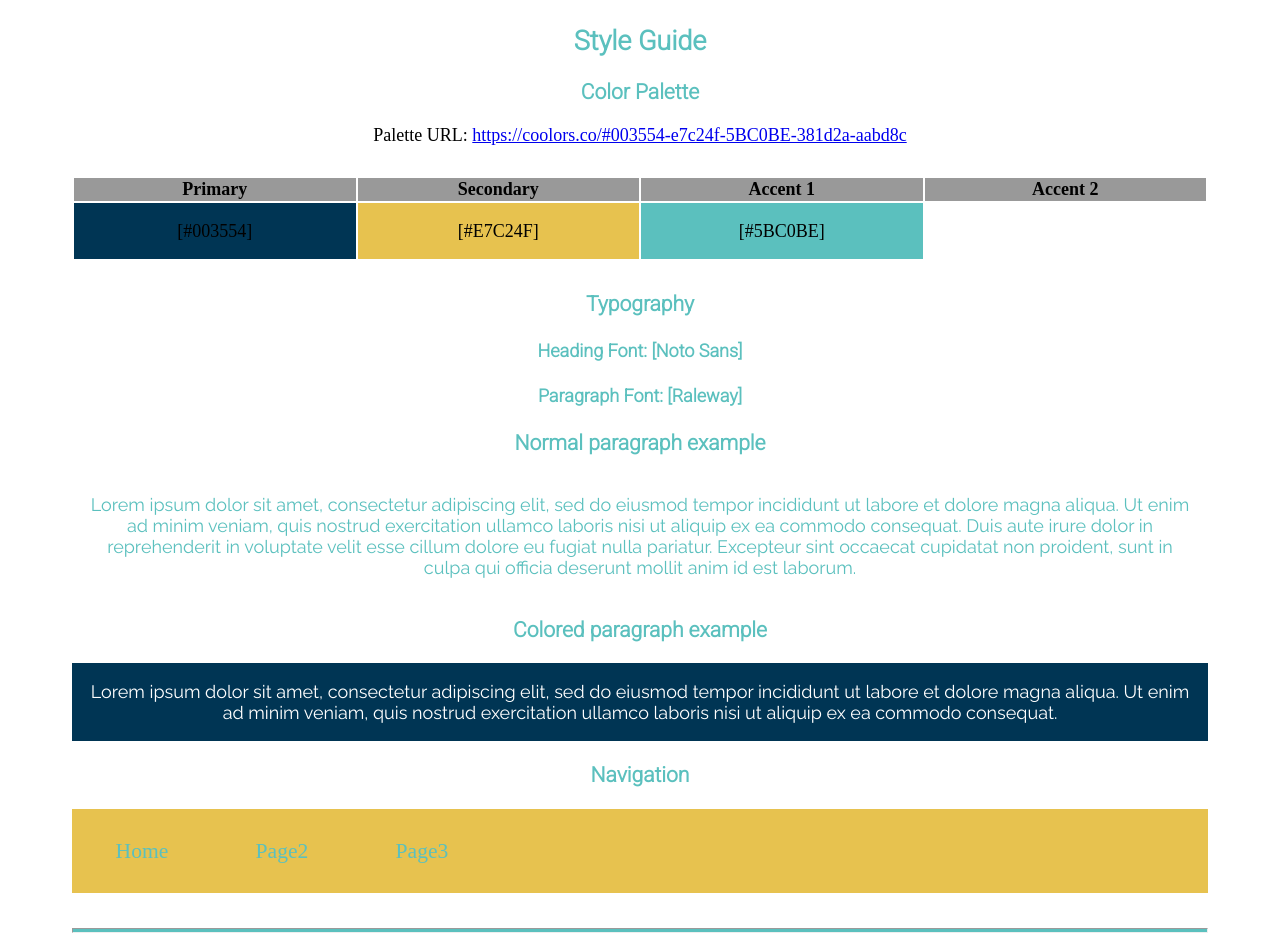
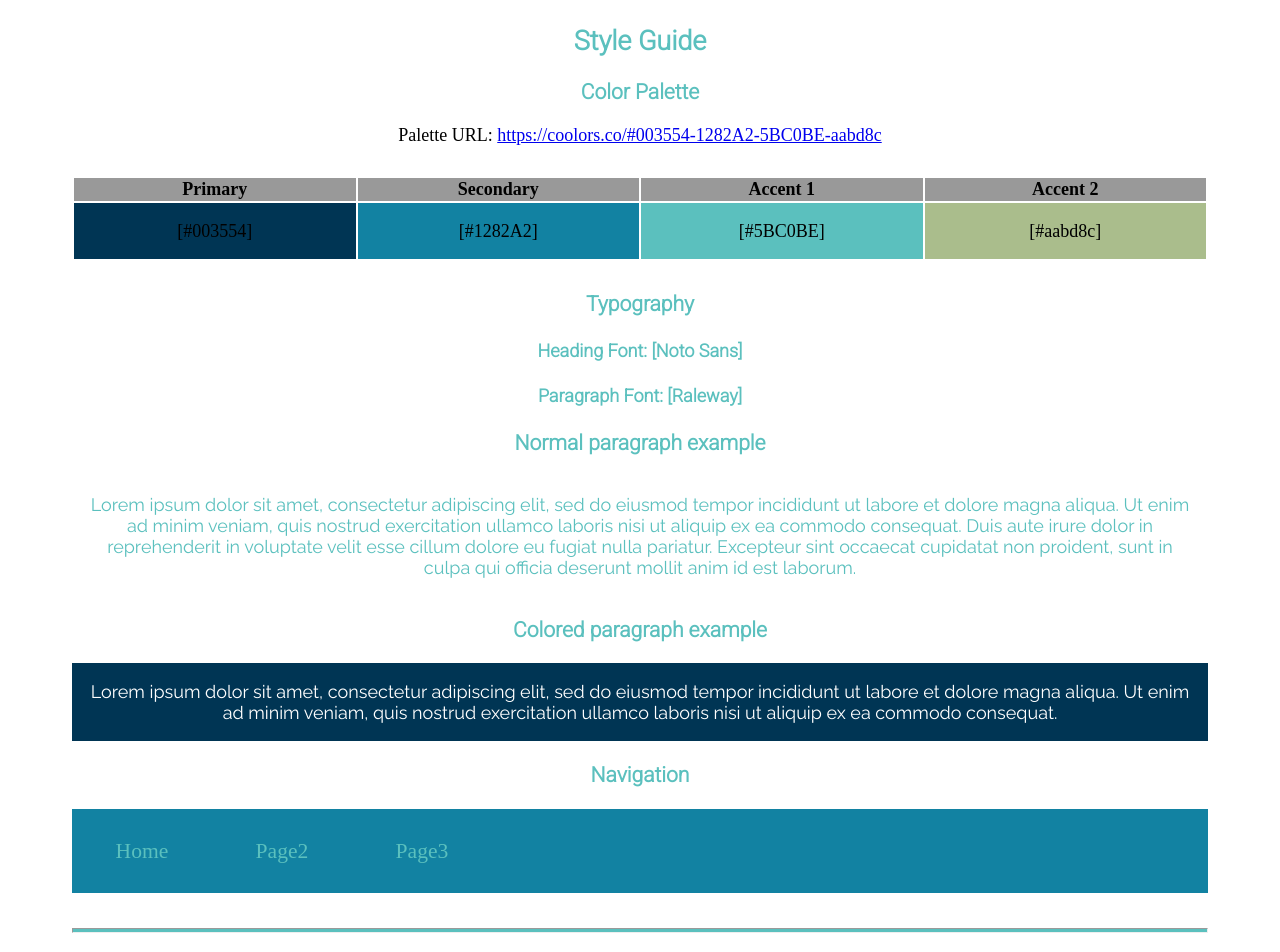
Before and after one commit to jonathanaloya/wdd130_new, a plain HTML site: page jalok_ent/site-plan.html in a window 1280 px wide. Shown: the part 1060-2012 px from the top of the page. Drawn offline with Linux system fonts and the light colour scheme.

Commit message:
CSS ADDED

```diff
--- a/jalok_ent/site-plan.html
+++ b/jalok_ent/site-plan.html
@@ -12,7 +12,7 @@
     <header>
       <h1>Jalok Enterprise</h1>
       <h2>Jonathan Aloya</h2>
-      <h2>WDD 130-[section A2]</h2>
+      <h2>WDD 130-section A2</h2>
       <!-- In the header above, add the name or your site, your name and class number. For example if you are in section 3 you would put WDD 130.03 -->
     </header>
     <main>
@@ -46,13 +46,13 @@
       <!--  The colors you choose for a website are one of the most important decisions you will make. Follow the instructions on the activity in iLearn then return and replace the color codes below with the hex color codes (the 6 digit numbers that show at the bottom of each color) for the colors you have chosen below.  You should have at least 2 colors but do not have to fill in all 4 if you do not need them.  -->
 
       <!-- Copy and paste the URL to your finished palette below Make sure to paste it into both spots -->
-      Palette URL: <a href="https://coolors.co/#003554-e7c24f-5BC0BE-381d2a-aabd8c" target="_blank">https://coolors.co/#003554-e7c24f-5BC0BE-381d2a-aabd8c</a>
+      Palette URL: <a href="https://coolors.co/#003554-#1282A2-#5BC0BE-#aabd8c" target="_blank">https://coolors.co/#003554-1282A2-5BC0BE-aabd8c</a>
 
 
       <table class="colors">
         <tr><th>Primary</th><th>Secondary</th><th>Accent 1</th><th>Accent 2</th></tr>
         <!-- Replace the numbers in the boxes below with your hex color codes. Then switch to the site-plan.css file and change your colors there as well. -->
-        <tr><td class="primary">[#003554]</td><td class="secondary">[#E7C24F]</td><td class="accent1">[#5BC0BE]</td><td class="accent2"></td></tr>
+        <tr><td class="primary">[#003554]</td><td class="secondary">[#1282A2]</td><td class="accent1">[#5BC0BE]</td><td class="accent2">[#aabd8c]</td></tr>
       </table>
 
       <!-- ------------------------Step 9------------------------------ -->
--- a/jalok_ent/styles/site-plan.css
+++ b/jalok_ent/styles/site-plan.css
@@ -6,9 +6,9 @@ Fonts are separated by a | */
 :root {
   /* change the values below to your colors from your palette */
   --primary-color:#003554 ;
-  --secondary-color: #E7C24F ;
+  --secondary-color: #1282A2 ;
   --accent1-color: #5BC0BE;
-  --accent2-color: white;
+  --accent2-color: #aabd8c;
 
   /* change the values below to your chosen font(s) */
   --heading-font: "Roboto";
@@ -22,7 +22,7 @@ Fonts are separated by a | */
   --paragraph-background-color:#003554 ;
   --accent1-color: #5BC0BE;
   --nav-link-color: #5BC0BE;
-  --nav-background-color:#E7C24F ;
+  --nav-background-color:#1282A2 ;
   --nav-hover-link-color: white;
   --nav-hover-background-color:#5BC0BE ;
 }
```
